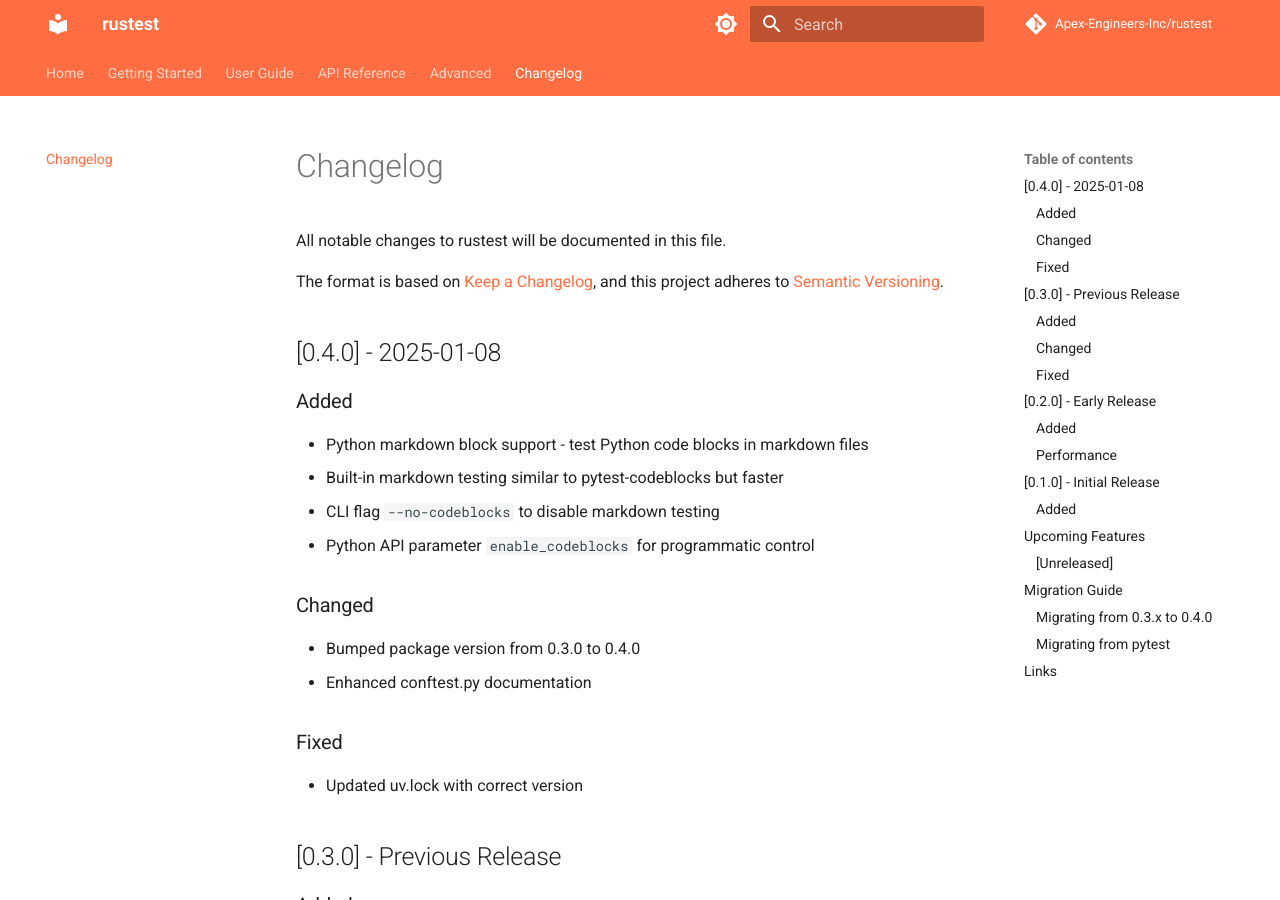
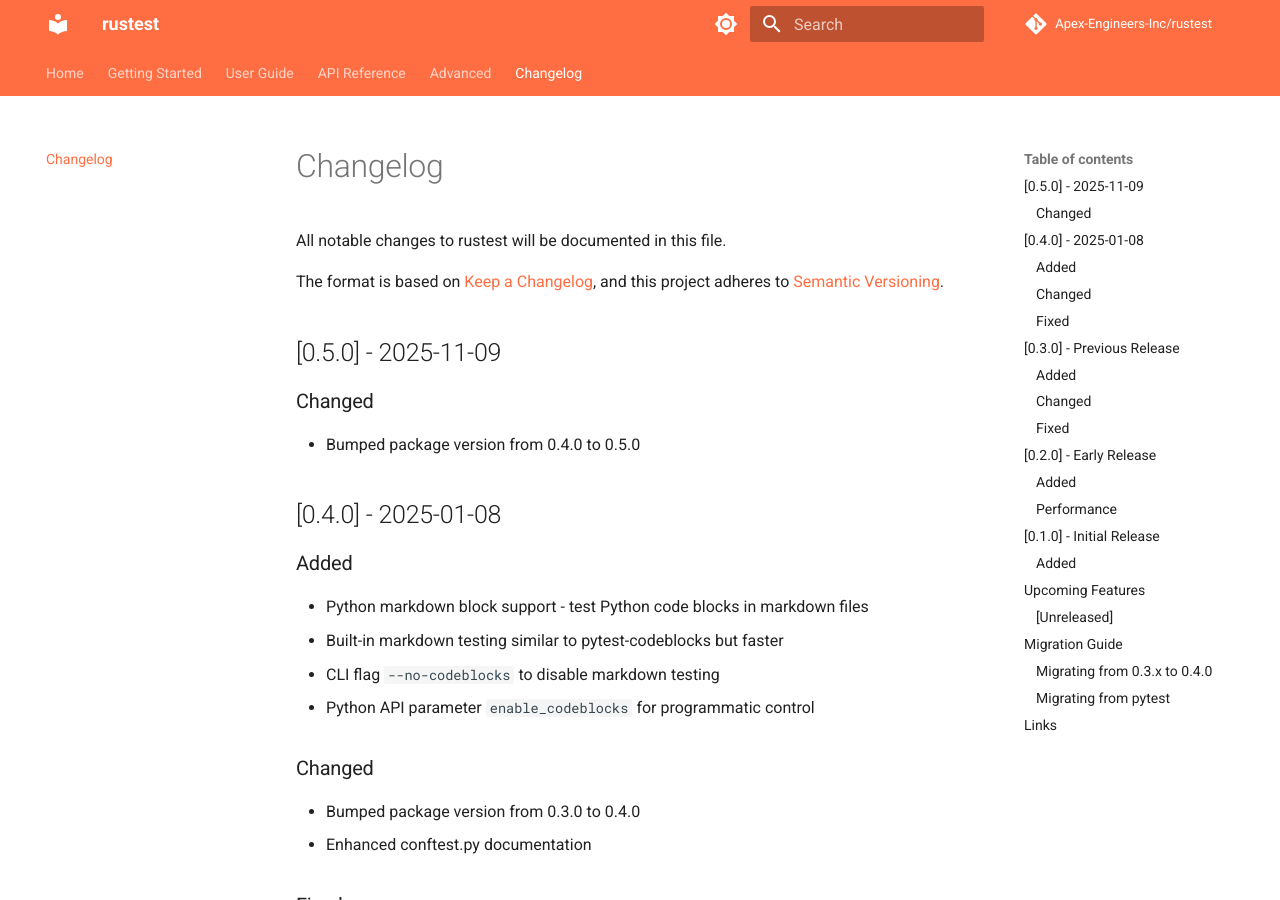
Before and after one commit to Apex-Engineers-Inc/rustest, an MkDocs documentation site: the page built from docs/changelog.md, in a window 1280 px wide and 900 px high. Built offline with MkDocs 1.6.1 and Material for MkDocs 9.7.7, drawn with Linux system fonts in a browser that asks for light colours; comment, search, counter and statistics services are not loaded.

Commit message:
Bump package version from 0.4.0 to 0.5.0
- Updated Rust version in Cargo.toml
- Updated Python version in pyproject.toml
- Added changelog entry for 0.5.0

```diff
--- a/Cargo.toml
+++ b/Cargo.toml
@@ -1,6 +1,6 @@
 [package]
 name = "rustest-core"
-version = "0.4.0"
+version = "0.5.0"
 edition = "2021"
 authors = ["rustest contributors"]
 description = "A hyper-performant pytest-compatible test runner powered by Rust"
--- a/docs/changelog.md
+++ b/docs/changelog.md
@@ -4,6 +4,11 @@ All notable changes to rustest will be documented in this file.
 
 The format is based on [Keep a Changelog](https://keepachangelog.com/en/1.0.0/),
 and this project adheres to [Semantic Versioning](https://semver.org/spec/v2.0.0.html).
+
+## [0.5.0] - 2025-11-09
+
+### Changed
+- Bumped package version from 0.4.0 to 0.5.0
 
 ## [0.4.0] - 2025-01-08
 
--- a/pyproject.toml
+++ b/pyproject.toml
@@ -4,7 +4,7 @@ build-backend = "maturin"
 
 [project]
 name = "rustest"
-version = "0.4.0"
+version = "0.5.0"
 description = "Rust powered pytest-compatible runner"
 readme = "README.md"
 requires-python = ">=3.10"
```
